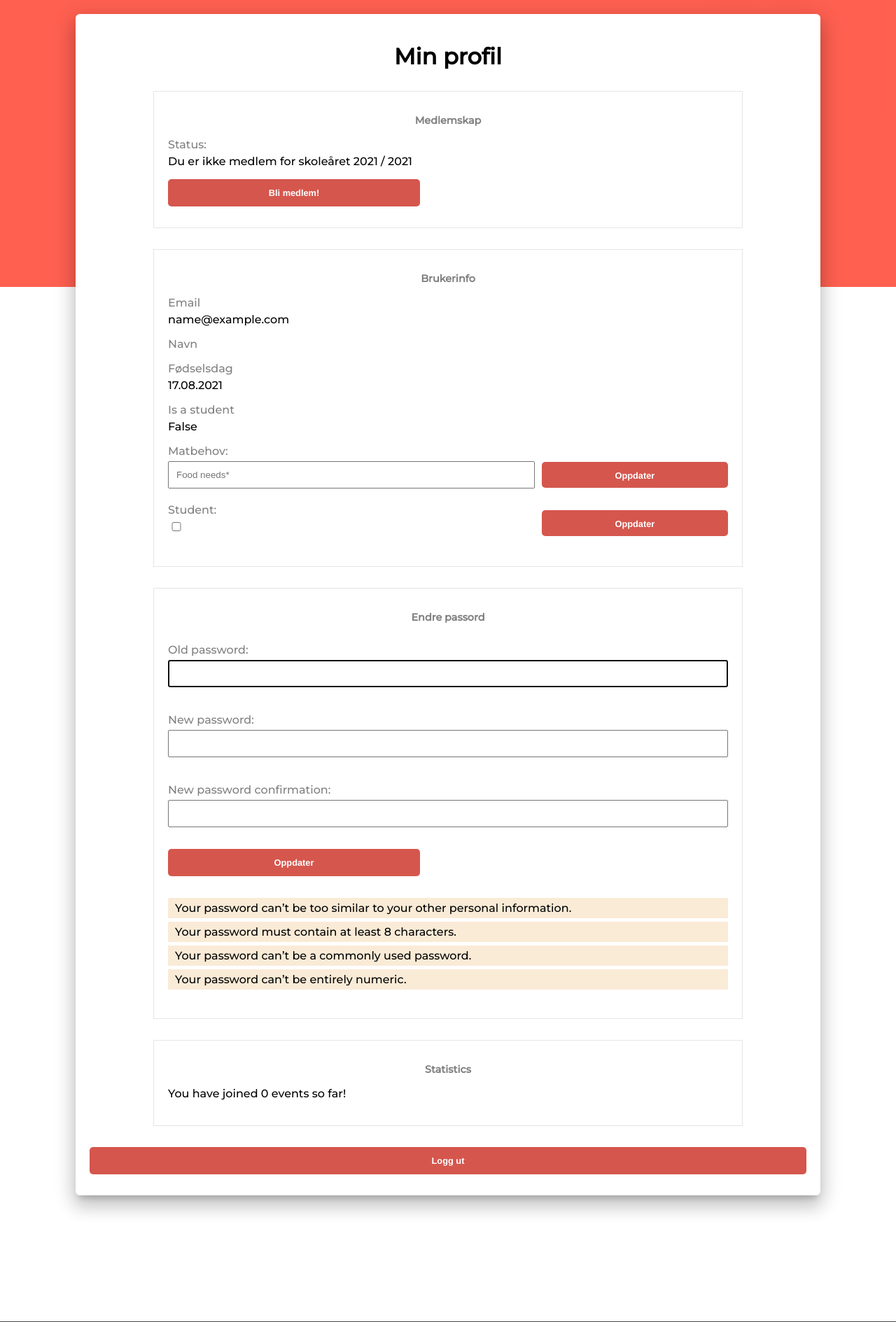
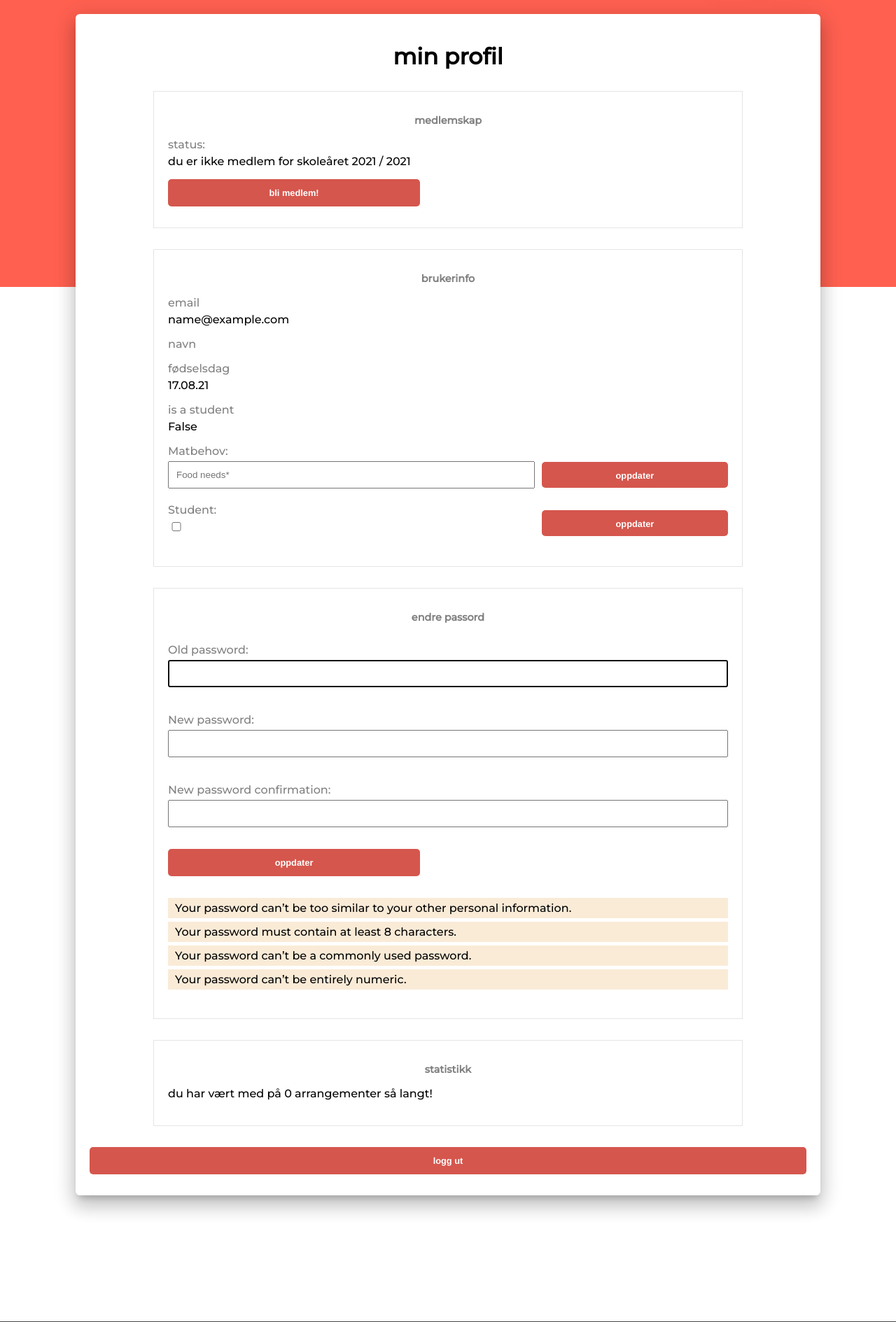
Before and after one commit to uyth/vsait-medlemsside, a Django app: page /profile/ in a window 1280 px wide. Shown: the part 90-1979 px from the top of the page at 70% size. Run offline with Django 3.2, Linux system fonts and the light colour scheme; the visitor is signed in with stand-in values (Sample User, id 1); data that the repository does not hold is empty; parts of the project's set-up code (start-up, migrations or seed data) failed here and were passed over; some libraries are stand-ins or nearby versions.

Commit message:
Removes old media files, updates profile template

```diff
--- a/home/templates/home/profile.html
+++ b/home/templates/home/profile.html
@@ -1,13 +1,12 @@
-
-<!DOCTYPE html>
+<!doctype html>
 <html>
 	<head>
 		<meta charset="utf-8">
-		<title>VSAiT - Profil</title>
+		<title>vsait - profil</title>
 		{% load static %}
 		<link rel="stylesheet" type="text/css" href="{% static 'home/style.css' %}">
 		<link rel="stylesheet" type="text/css" href="{% static 'home/profile.css' %}">
-		<link href="https://fonts.googleapis.com/css2?family=Montserrat:wght@500&display=swap" rel="stylesheet">
+		<link href="https://fonts.googleapis.com/css2?family=montserrat:wght@500&display=swap" rel="stylesheet">
 		<script src="https://cdn.jsdelivr.net/npm/sweetalert2@10"></script>
 		<script type="text/javascript" src="/static/admin/js/vendor/jquery/jquery.min.js"></script>
 		<script type="text/javascript" src="{% static 'home/profile.js' %}"></script>
@@ -19,60 +18,60 @@
 			{% endblock header %}
 			<div class="bg" style="position: absolute;background-color: rgba(255, 69, 50, 0.85);height: 500px;width: 100%;"></div>
 			<main>
-				<div class="innhold profile" style="transform: translateY(0);margin-bottom: 180px;">
-					<h1>Min profil</h1>
+				<div class="innhold profile" style="transform: translatey(0);margin-bottom: 180px;">
+					<h1>min profil</h1>
 					<input type="hidden" autofocus="true" />
 					<div id="profile" class="profile_display">
 						<div class="divbox membership">
-							<h2>Medlemskap</h2>
-							<p class="label">Status:</p>
+							<h2>medlemskap</h2>
+							<p class="label">status:</p>
 							{% if user.has_membership_boolean %}
-								<p>Medlemskap confirmed for {{ get_year }}</p>
+								<p>medlemskap confirmed for {{ get_year }}</p>
 							{% elif user.pending_membership %}
-								<p>Venter på bekreftelse av medlemskontigent.<br/><br/></p>
-								<p>Du kan fortsatt melde deg på arrangement som et vanlig medlem.</p>
+								<p>venter på bekreftelse av medlemskontigent.<br/><br/></p>
+								<p>du kan fortsatt melde deg på arrangement som et vanlig medlem.</p>
 							{% else %}
-								<p>Du er ikke medlem for skoleåret {{ get_year }} / {{ get_year }}</p>
-								<form action="/profile/pending_membership/" method="POST">
+								<p>du er ikke medlem for skoleåret {{ get_year }} / {{ get_year }}</p>
+								<form action="/profile/pending_membership/" method="post">
 									{% csrf_token %}
-									<input type="submit" id="membership" value="Bli medlem!">
+									<input type="submit" id="membership" value="bli medlem!">
 								</form>
 							{% endif %}
 							{% if memberships %}
-							<p class="label">Tidligere medlemskap</p>
+							<p class="label">tidligere medlemskap</p>
 								{% for membership in memberships %}
 									<p>{{ membership.year }}</p>
 								{% endfor %}
 							{% endif %}
 						</div>
 						<div class="divbox brukerinformasjon">
-							<h2>Brukerinfo</h2>
-							<p class="label">Email</p>
+							<h2>brukerinfo</h2>
+							<p class="label">email</p>
 							<p>{{ user.email }}</p>
-							<p class="label">Navn</p>
+							<p class="label">navn</p>
 							<p>{{ user.firstname}} {{ user.lastname }}</p>
-							<p class="label">Fødselsdag</p>
-							<p>{{ user.date_of_birth | date:'d.m.Y'}}</p>
-							<p class="label">Is a student</p>
+							<p class="label">fødselsdag</p>
+							<p>{{ user.date_of_birth | date:'d.m.y'}}</p>
+							<p class="label">is a student</p>
 							<p>{{ user.student}}</p>
-							<form method="POST">
+							<form method="post">
 								{% csrf_token %}
 								{{ form_food_needs.as_p }}
-								<input type="submit" id="food" value="Oppdater">
+								<input type="submit" id="food" value="oppdater">
 							</form>
-							<form class="student" method="POST">
+							<form class="student" method="post">
 								{% csrf_token %}
 								<input type="text" id="is_student_2" name="is_student_2" value="hidden" hidden/>
 								{{ form_is_student.as_p }}
-								<input type="submit" id="student" value="Oppdater"/>
+								<input type="submit" id="student" value="oppdater"/>
 							</form>
 						</div>
 						<div class="divbox password">
-							<h2>Endre passord</h2>
-							<form method="POST">
+							<h2>endre passord</h2>
+							<form method="post">
 								{% csrf_token %}
 								{{ form_password.as_p }}
-								<input type="submit" id="password" value="Oppdater">
+								<input type="submit" id="password" value="oppdater">
 							</form>
 							{% if messages %}
 								{% for message in messages %}
@@ -81,18 +80,18 @@
 							{% endif %}
 						</div>
 						<div class="divbox statistikk">
-							<h2>Statistics</h2>
-							<p>You have joined {{ events_count }} events so far!</p>
+							<h2>statistikk</h2>
+							<p>du har vært med på {{ events_count }} arrangementer så langt!</p>
 							{% for event in events %}
 							<a href="events/{{event.pk}}">
 								<div class="event">
 									<h2>{{ event.title }}</h2>
-									{{ event.startTime | date:'d.m.Y [H:i]' }} - {{ event.endTime | date:'d.m.Y [H:i]' }}
+									{{ event.starttime | date:'d.m.y [h:i]' }} - {{ event.endtime | date:'d.m.y [h:i]' }}
 								</div>
 							</a>
 							{% endfor %}
 						</div>
-						<a class="btn" href="/logout">Logg ut</a>
+						<a class="btn" href="/logout">logg ut</a>
 					</div>
 				</div>
 			</main>
```
Also changed, not shown: media/default_event_image.jpg (deleted), media/event_uploads/DSC_857.png (deleted), media/event_uploads/DSC_857_SRsHTrQ.png (deleted), media/event_uploads/bakgrunn_vsait.jpeg (deleted), media/event_uploads/cupcake.png (deleted), media/event_uploads/parachute.jpeg (deleted), media/event_uploads/test.png (deleted).
